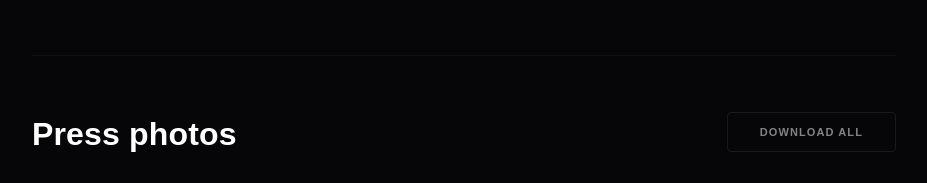
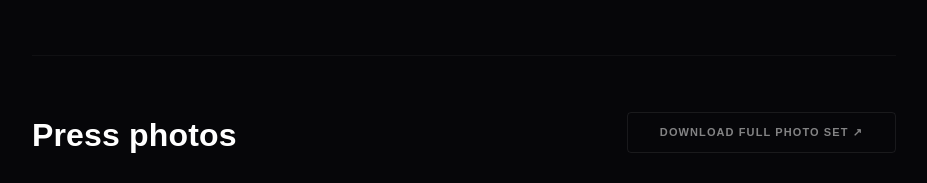
Before and after one commit to journalssound/EMSKI_EPK, a React (Vite) app: page /press in a window 1280 px wide. Shown: the part 2730-2913 px from the top of the page, without its empty margins (176-1103 px from the left). Built offline with nearby package versions, Linux system fonts and the light colour scheme; a web font is replaced by a local one.

Commit message:
press: relabel photo download to make full set obvious

```diff
--- a/src/components/EmskiPress.jsx
+++ b/src/components/EmskiPress.jsx
@@ -213,7 +213,7 @@ export default function EmskiPress() {
                 rel="noopener noreferrer"
                 className="btn-outline"
               >
-                Download All
+                Download full photo set ↗
               </a>
             </div>
 
```
